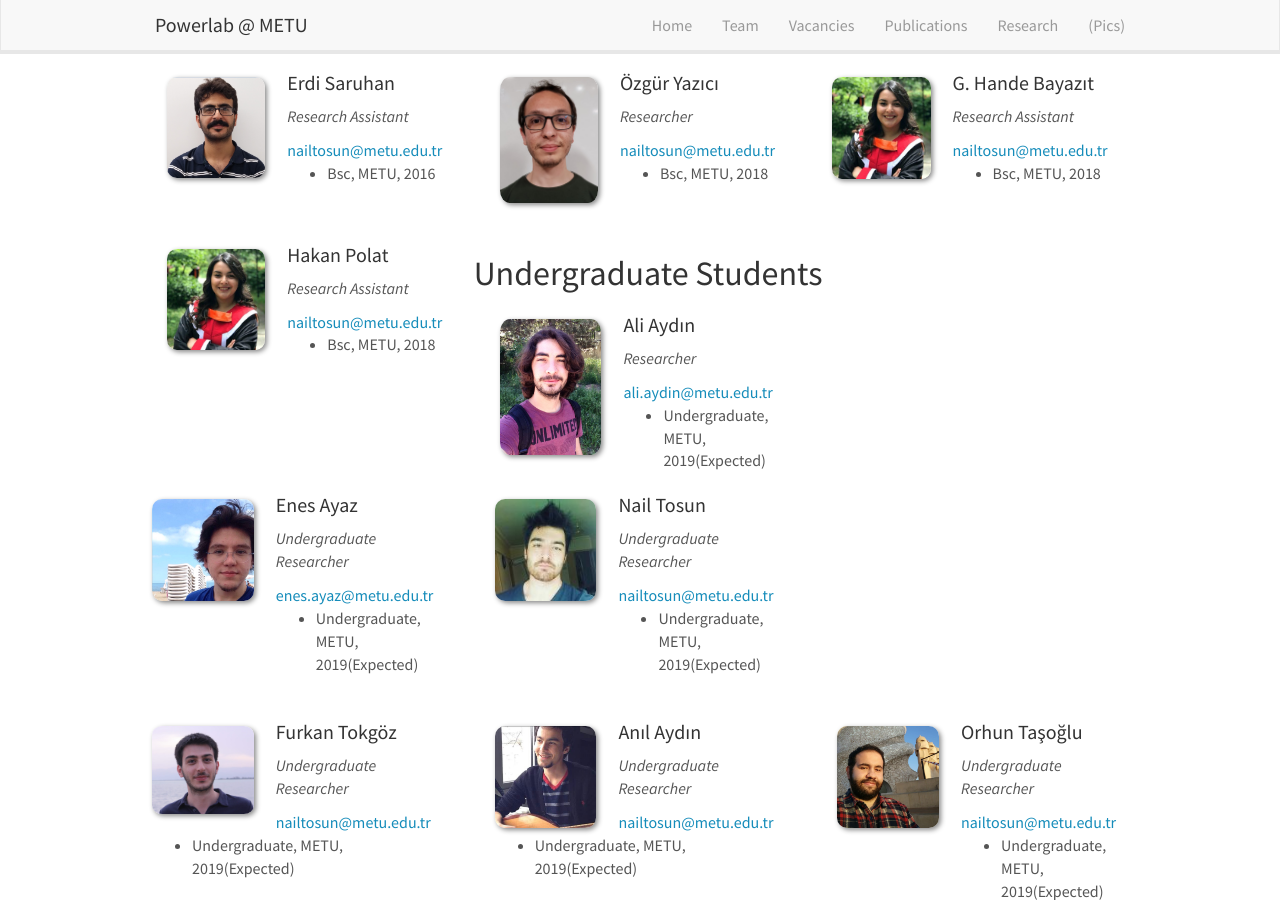
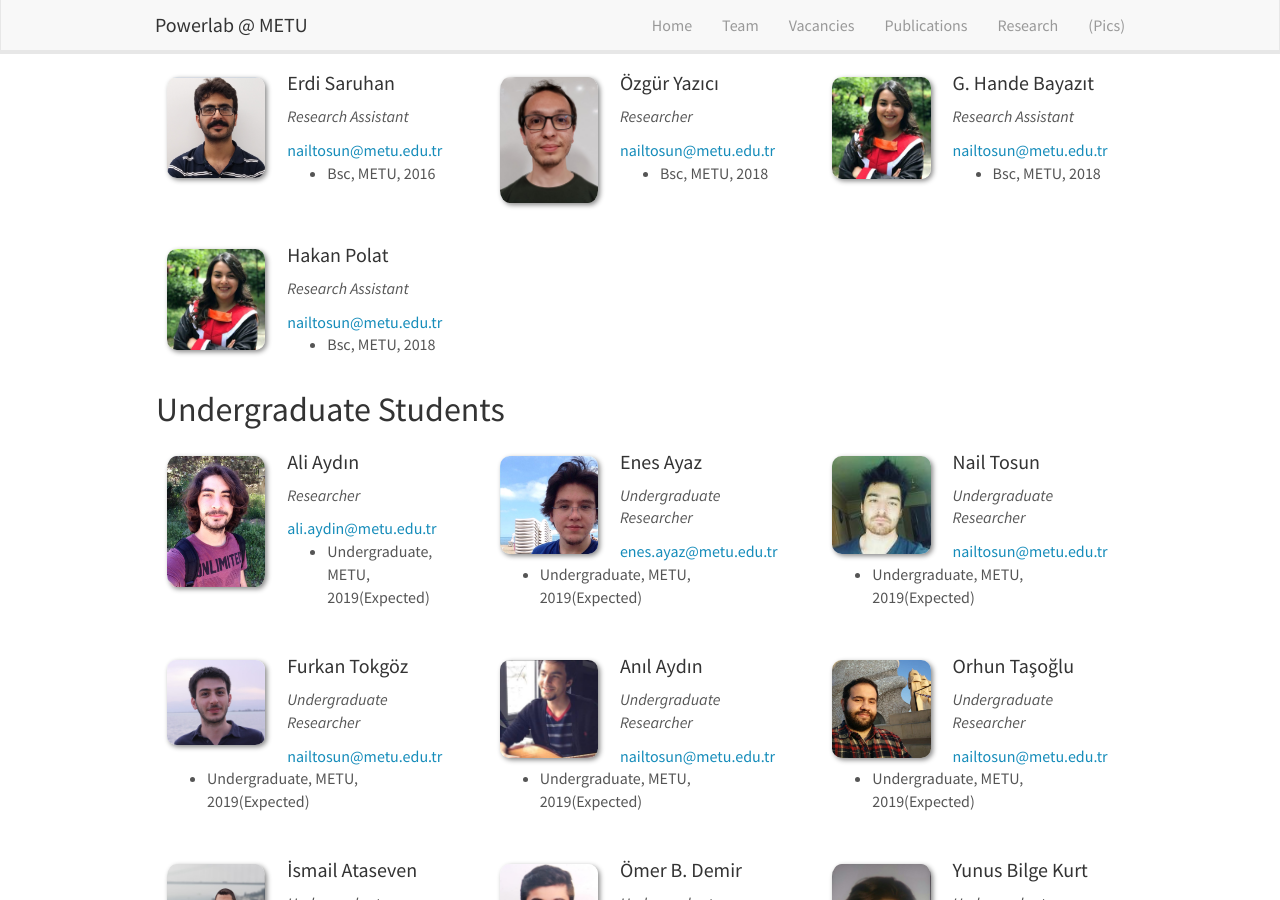
Before and after one commit to odtu/odtu.github.io, a Jekyll site: the page built from _pages/team.md, in a window 1280 px wide and 900 px high, scrolled down 1030 px. Built offline with Jekyll 4.4.1, drawn with Linux system fonts in a browser that asks for light colours; nearby versions of some CDN libraries.

Commit message:
fixing undergradute column problem

```diff
--- a/_pages/team.md
+++ b/_pages/team.md
@@ -145,11 +145,15 @@ Jump to [staff](#staff), [master and bachelor students](#master-and-bachelor-stu
 </div>
 {% endif %}
 
+{% if number_printed == 13 %}
+</div>
+{% endif %}
+
 ## Undergraduate Students
 
 {% assign number_printed = 0 %}
 {% for member in site.data.undergraduate %}
-{% assign even_odd = number_printed | modulo:3  %}
+{% assign even_odd = number_printed | modulo: 3 %}
 {% if even_odd == 0 %}
 <div class = "row">
 {% endif %}
```
